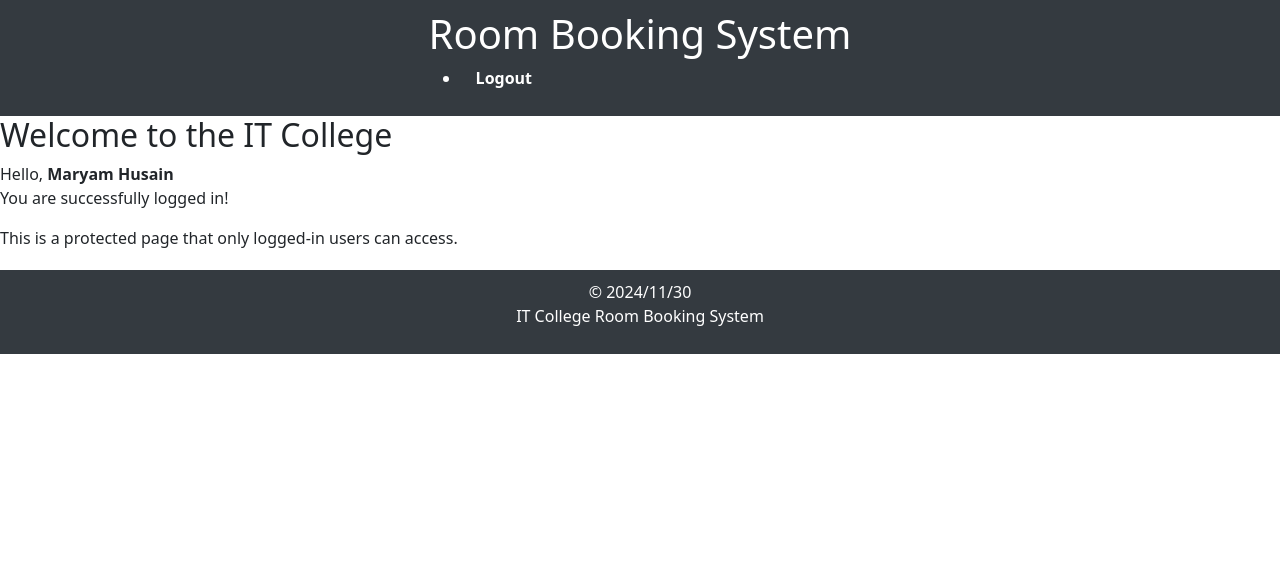
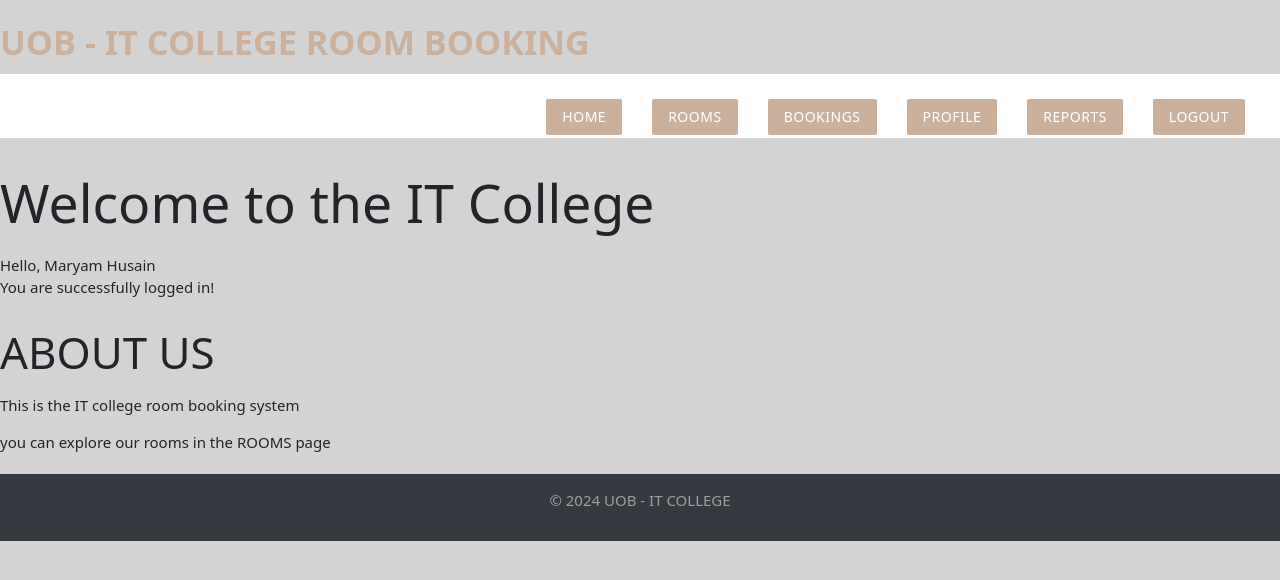
Before and after one commit to GooodMain/ITCS333Project, a PHP site: page / in a window 1280 px wide. Shown: the top 580 px of the page. Run offline with PHP 8.4, Linux system fonts and the light colour scheme; a user stored in the database is signed in.

Commit message:
editted the home,rooms page

```diff
--- a/header.php
+++ b/header.php
@@ -24,7 +24,8 @@
     <nav class="white z-depth-0" class="grey-lighten-4">
 
 <ul id="nav-mobile" class="right hide-on-small-and-down">
-                <li><a href="home.php" class="btn brand z-depth-0">home </a></li>
+<li><a href="index.php" class="btn brand z-depth-0">home </a></li>
+                <li><a href="rooms.php" class="btn brand z-depth-0">rooms </a></li>
                 <li><a href="bookings.php" class="btn brand z-depth-0">bookings </a></li>
                 <li><a href="profile.php" class="btn brand z-depth-0">profile </a></li>
                 <li><a href="reports.php" class="btn brand z-depth-0">reports </a></li>
--- a/index.php
+++ b/index.php
@@ -34,29 +34,18 @@ $userFullName = isset($_SESSION['fullName']) ? $_SESSION['fullName'] : 'Unknown
 </head>
 
 <body>
-    <nav>
-        <div>
-            <h1>Room Booking System</h1>
-            <div>
-                <ul>
-                    <li>
-                        <a href="logout.php">Logout</a>
-                    </li>
-                </ul>
-            </div>
-        </div>
-    </nav>
+<?php include("header.php"); ?>
 
     <div>
         <h2>Welcome to the IT College</h2>
         <p>Hello, <strong><?= htmlspecialchars($userFullName) ?></strong><br>You are successfully logged in!</p>
-        <p>This is a protected page that only logged-in users can access.</p>
+        <h3>ABOUT US</h3>
+        <p>This is the IT college  room booking system </p>
+         <p> you can explore our rooms in the ROOMS page </p>
+
     </div>
 
-    <footer>
-        <p>&copy; <?= date('Y/m/d') ?><br>IT College Room Booking System</p>
-    </footer>
-
+    <?php include("footer.php"); ?>
 </body>
 
 </html>
--- a/login.php
+++ b/login.php
@@ -17,7 +17,7 @@ if ($_SERVER['REQUEST_METHOD'] == 'POST') {
         $_SESSION['user'] = $user['email']; // Store email in session
         $_SESSION['fullName'] = $user['fullName']; // Store full name in session
 
-        header("Location: home.php"); // Redirect to home page
+        header("Location: index.php"); // Redirect to home page
         exit();
     } else {
         echo "Invalid email or password!";
```
Also changed, not shown: rooms.php (renamed from home.php, +11 -0 lines).
